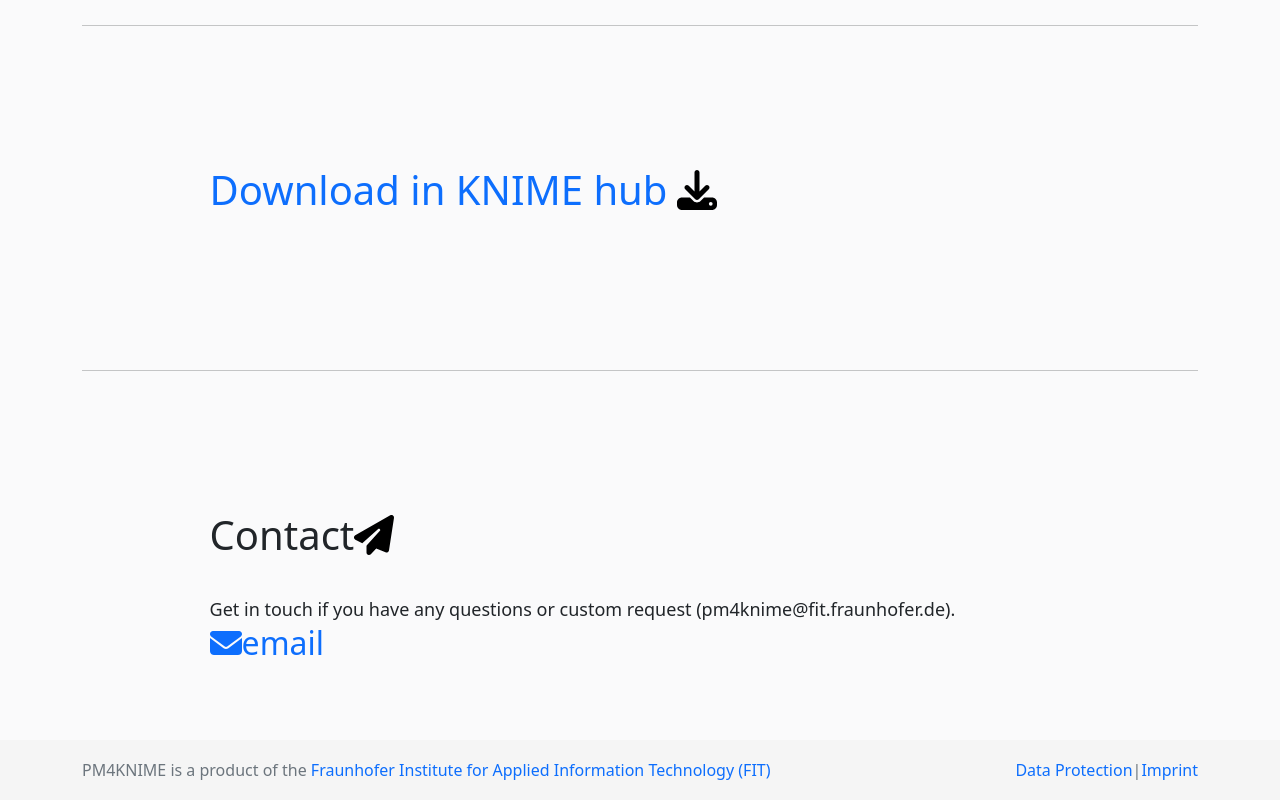
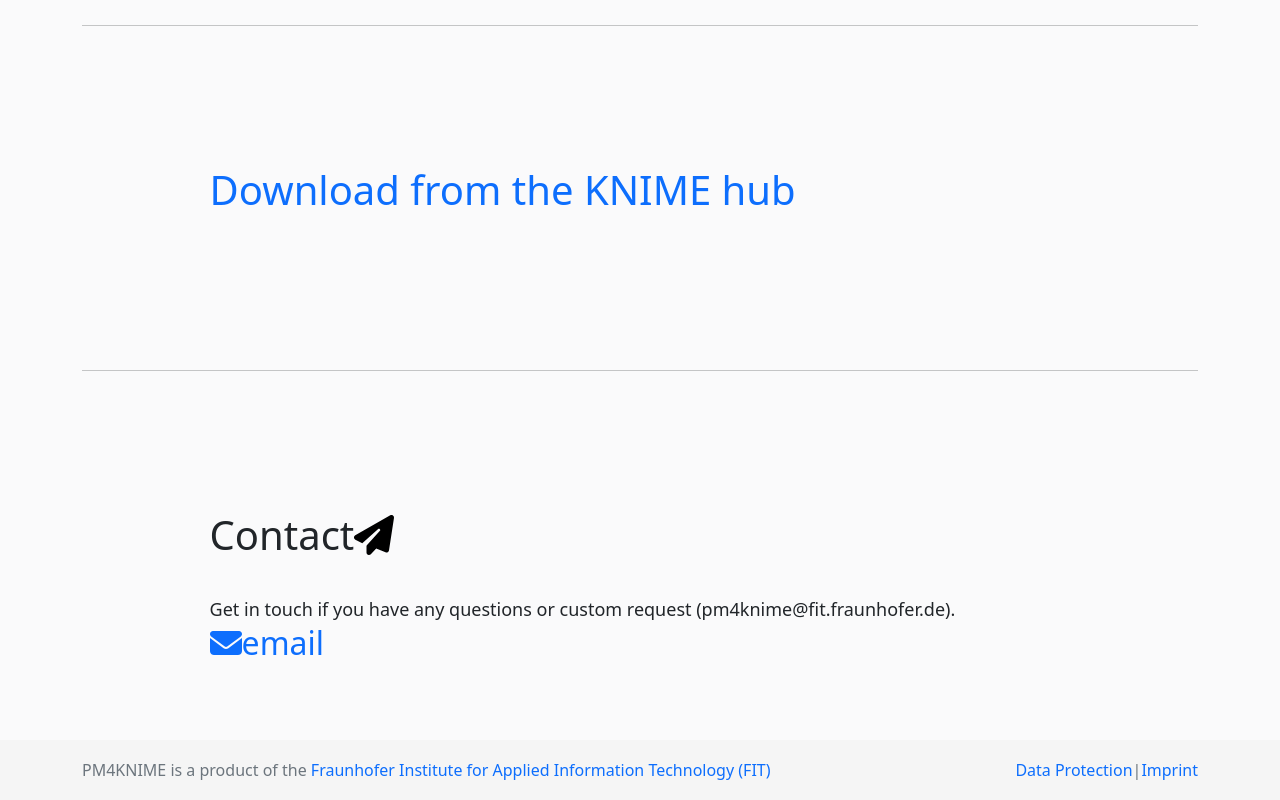
Before and after one commit to s-j-v-zelst/pm4knime.github.io, a Next.js app: page / in a window 1280 px wide. Shown: the part 1888-2688 px from the top of the page. Built offline with nearby package versions, Linux system fonts and the light colour scheme.

Commit message:
Update index.js

```diff
--- a/pages/index.js
+++ b/pages/index.js
@@ -126,11 +126,7 @@
             <div className="col-12">
               <h1 className="section-header">
                 <a href="https://hub.knime.com/pm4knime/extensions/org.pm4knime.feature/latest">
-                Download in KNIME hub
-                  <i
-                    className="fas fa-download ml-3 icon-color"
-                    style={{ marginLeft: 10 }}
-                  ></i>
+                Download from the KNIME hub
                 </a>
               </h1>
             </div>
```
